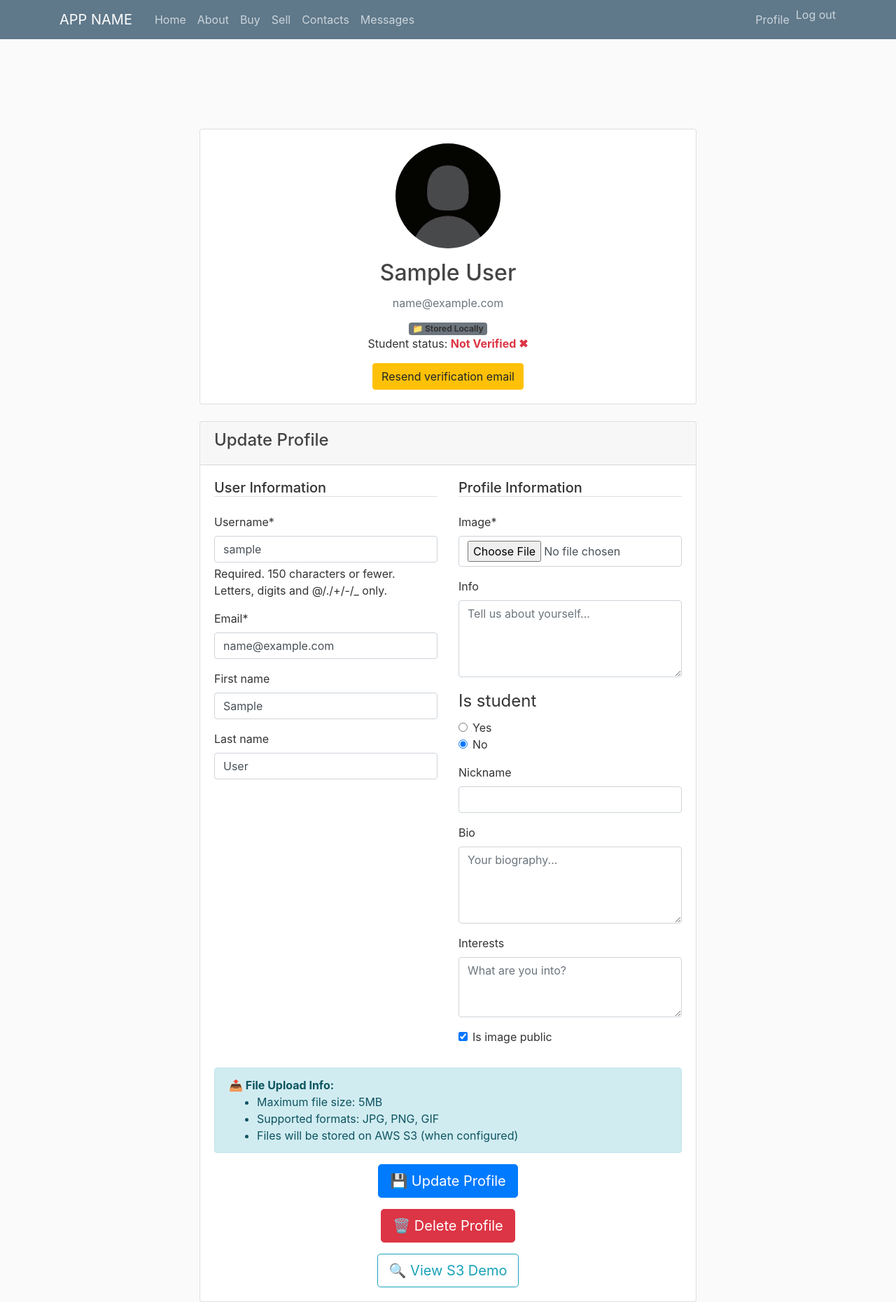
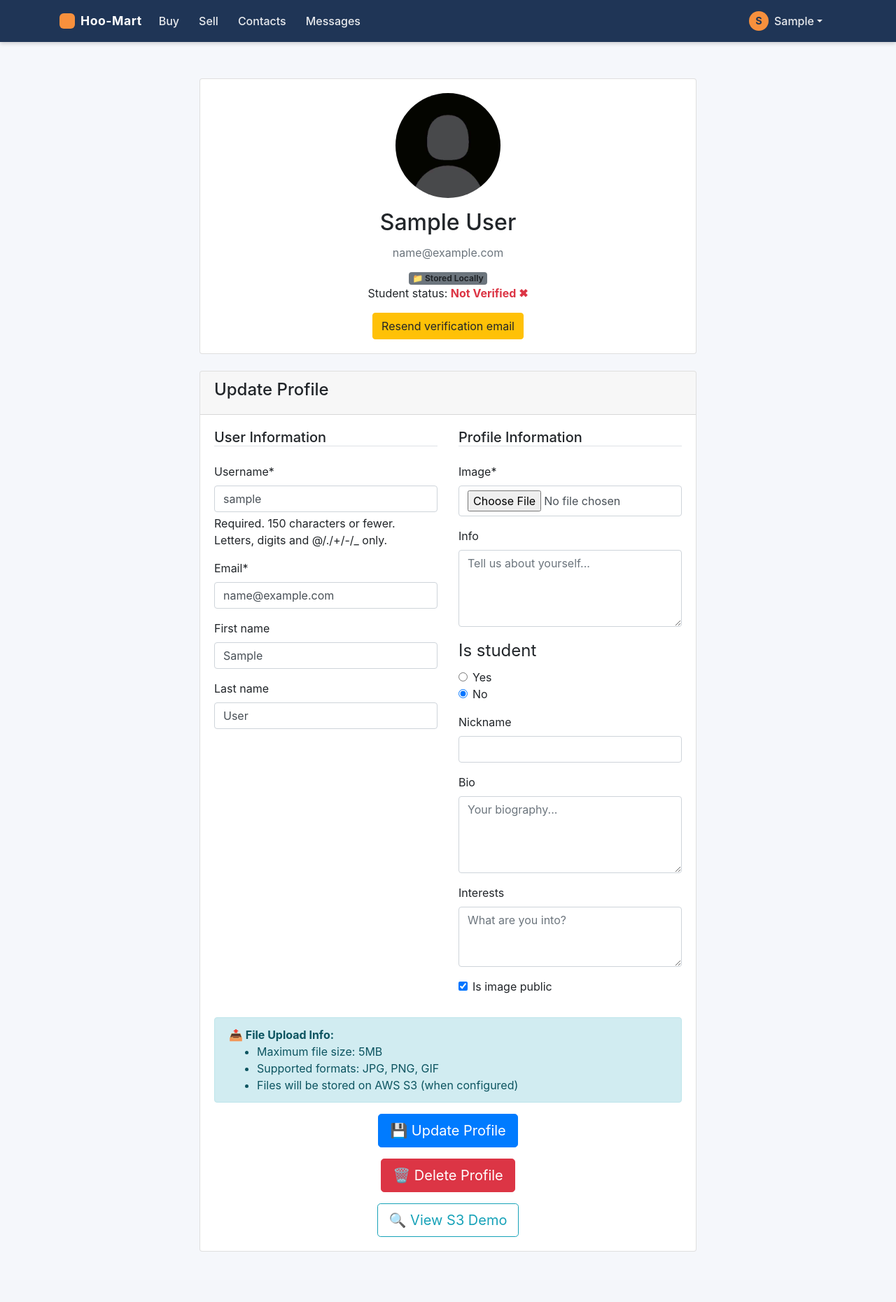
Before and after one commit to yueeez-c/Hoos-mart, a Django app: page /profile/ in a window 1280 px wide. Shown: the whole page at 70% size. After the commit the page ends 1789 px from the top, so only its background shows below. Run offline with Django 5.2, Linux system fonts and the light colour scheme; the visitor is signed in with stand-in values (Sample User, id 1); data comes from the database, SQL or seed files in the repository; data that the repository does not hold is empty; some libraries are stand-ins or nearby versions.

Commit message:
changes to ui

```diff
--- a/home/static/home/main.css
+++ b/home/static/home/main.css
@@ -1,89 +1,186 @@
+/* Base layout */
 body {
-  background: #fafafa;
-  color: #333333;
-  margin-top: 5rem;
+  background-color: #f5f7fb;
+  font-family: -apple-system, BlinkMacSystemFont, "Segoe UI", Roboto, sans-serif;
 }
 
-h1, h2, h3, h4, h5, h6 {
-  color: #444444;
+.hoo-main {
+  padding-top: 88px; /* space for fixed navbar */
+  padding-bottom: 40px;
 }
 
-ul {
-  margin: 0;
+/* Navbar */
+.hoo-navbar {
+  background-color: #1f3556; /* deep navy */
+  box-shadow: 0 2px 6px rgba(0, 0, 0, 0.18);
 }
 
-.bg-steel {
-  background-color: #5f788a;
+.hoo-logo-icon {
+  width: 22px;
+  height: 22px;
+  border-radius: 6px;
+  background: #f7903d; /* UVA-ish orange */
+  display: inline-block;
 }
 
-.site-header .navbar-nav .nav-link {
-  color: #cbd5db;
-}
-
-.site-header .navbar-nav .nav-link:hover {
+.hoo-logo-text {
+  font-weight: 700;
+  letter-spacing: 0.03em;
+  font-size: 1.1rem;
   color: #ffffff;
 }
 
-.site-header .navbar-nav .nav-link.active {
+.navbar-dark .navbar-nav .nav-link {
+  color: rgba(255, 255, 255, 0.9);
   font-weight: 500;
+  margin-right: 0.75rem;
 }
 
-.content-section {
-  background: #ffffff;
-  padding: 10px 20px;
-  border: 1px solid #dddddd;
-  border-radius: 3px;
-  margin-bottom: 20px;
+.navbar-dark .navbar-nav .nav-link:hover,
+.navbar-dark .navbar-nav .nav-link.active {
+  color: #ffffff;
+  border-bottom: 2px solid #f7903d;
+  padding-bottom: 0.25rem;
 }
 
-.article-title {
-  color: #444444;
+.hoo-avatar {
+  width: 28px;
+  height: 28px;
+  border-radius: 999px;
+  background-color: #f7903d;
+  color: #1f3556;
+  display: flex;
+  align-items: center;
+  justify-content: center;
+  font-weight: 700;
+  font-size: 0.9rem;
 }
 
-a.article-title:hover {
-  color: #428bca;
-  text-decoration: none;
+.hoo-logout-btn {
+  color: #c0392b;
 }
 
-.article-content {
-  white-space: pre-line;
+/* Home page */
+.home-hero {
+  margin-bottom: 1.5rem;
 }
 
-.article-img {
-  height: 65px;
-  width: 65px;
-  margin-right: 16px;
+.home-title {
+  font-size: 2.4rem;
+  font-weight: 700;
+  color: #1f2933;
+  margin-bottom: 0.25rem;
 }
 
-.article-metadata {
-  padding-bottom: 1px;
-  margin-bottom: 4px;
-  border-bottom: 1px solid #e3e3e3
+.home-subtitle {
+  font-size: 1.1rem;
+  color: #6b7280;
 }
 
-.article-metadata a:hover {
-  color: #333;
-  text-decoration: none;
+.home-section {
+  margin-bottom: 1.75rem;
 }
 
-.article-svg {
-  width: 25px;
-  height: 25px;
-  vertical-align: middle;
+.home-section-title {
+  font-size: 1.2rem;
+  font-weight: 600;
+  color: #1f2933;
 }
 
-.account-img {
-  height: 125px;
-  width: 125px;
-  margin-right: 20px;
-  margin-bottom: 16px;
+.home-section-link {
+  font-size: 0.95rem;
+  color: #2563eb;
 }
 
-.account-heading {
-  font-size: 2.5rem;
+/* Listings */
+.home-listings-deck {
+  margin-top: 0.75rem;
 }
-.account-img {
-    width: 100px;
-    height: 100px;
-    object-fit: cover;
+
+.home-listing-card {
+  border-radius: 14px;
+  box-shadow: 0 4px 12px rgba(15, 23, 42, 0.08);
+  border: none;
+  min-width: 0;
 }
+
+.home-listing-img {
+  height: 150px;
+  object-fit: cover;
+  border-top-left-radius: 14px;
+  border-top-right-radius: 14px;
+}
+
+.home-listing-meta {
+  font-size: 0.9rem;
+  color: #6b7280;
+}
+
+.home-listing-price {
+  font-weight: 600;
+  color: #111827;
+}
+
+.home-empty-state {
+  padding: 1.25rem;
+  background: #ffffff;
+  border-radius: 12px;
+  border: 1px dashed #cbd5e1;
+  color: #6b7280;
+}
+
+/* Buttons */
+.hoo-btn-primary,
+.hoo-btn-secondary {
+  min-width: 130px;
+  padding: 0.55rem 1.3rem;
+  border-radius: 999px;
+  font-weight: 600;
+  border: none;
+}
+
+.hoo-btn-primary {
+  background-color: #f7903d;
+  color: #ffffff;
+}
+
+.hoo-btn-primary:hover {
+  background-color: #f97316;
+  color: #ffffff;
+}
+
+.hoo-btn-secondary {
+  background-color: #ffffff;
+  color: #1f3556;
+  border: 1px solid #d1d5db;
+}
+
+.hoo-btn-secondary:hover {
+  background-color: #e5e7eb;
+  color: #1f3556;
+}
+
+.home-actions {
+  display: flex;
+  flex-wrap: wrap;
+  gap: 0.75rem;
+}
+
+/* Safety card */
+.home-safety-card {
+  border-radius: 14px;
+  border: none;
+  background: #fff7ed;
+  box-shadow: 0 2px 8px rgba(249, 115, 22, 0.15);
+}
+
+/* Mobile tweaks */
+@media (max-width: 767.98px) {
+  .home-listing-img {
+    height: 140px;
+  }
+
+  .home-title {
+    font-size: 2rem;
+  }
+}
--- a/home/templates/home/base.html
+++ b/home/templates/home/base.html
@@ -1,6 +1,6 @@
 {% load static %}
 <!DOCTYPE html>
-<html>
+<html lang="en">
 <head>
   <meta charset="utf-8">
   <meta name="viewport" content="width=device-width, initial-scale=1, shrink-to-fit=no">
@@ -9,62 +9,100 @@
         href="https://cdn.jsdelivr.net/npm/bootstrap@4.0.0/dist/css/bootstrap.min.css"
         crossorigin="anonymous">
 
+  <!-- Your custom styles -->
   <link rel="stylesheet" href="{% static 'home/main.css' %}">
-  <title>{% block title %}APP NAME{% endblock %}</title>
+
+  <title>{% block title %}Hoo-Mart{% endblock %}</title>
 </head>
+<body>
 
-<body>
 <header class="site-header">
-  <nav class="navbar navbar-expand-md navbar-dark bg-steel fixed-top">
+  <nav class="navbar navbar-expand-md navbar-dark hoo-navbar fixed-top">
     <div class="container">
-      <a class="navbar-brand mr-4" href="/">APP NAME</a>
+      <!-- Left: logo / app name -->
+      <a class="navbar-brand d-flex align-items-center" href="{% url 'app-home' %}">
+        <span class="hoo-logo-icon mr-2"></span>
+        <span class="hoo-logo-text">Hoo-Mart</span>
+      </a>
+
+      <!-- Mobile toggle -->
       <button class="navbar-toggler" type="button" data-toggle="collapse"
-              data-target="#navbarToggle">
+              data-target="#navbarToggle" aria-controls="navbarToggle"
+              aria-expanded="false" aria-label="Toggle navigation">
         <span class="navbar-toggler-icon"></span>
       </button>
 
       <div class="collapse navbar-collapse" id="navbarToggle">
-        <!-- Left side -->
-        <div class="navbar-nav mr-auto">
-          <a class="nav-item nav-link" href="{% url 'app-home' %}">Home</a>
-          <a class="nav-item nav-link" href="{% url 'home-about' %}">About</a>
-          <a class="nav-item nav-link" href="{% url 'marketplace-buy' %}">Buy</a>
-          <a class="nav-item nav-link" href="{% url 'marketplace-sell' %}">Sell</a>
+        <!-- Left side nav -->
+        <ul class="navbar-nav mr-auto">
+          <li class="nav-item">
+            <a class="nav-link {% if request.resolver_match.url_name == 'marketplace-buy' %}active{% endif %}"
+              href="{% url 'marketplace-buy' %}">Buy</a>
+          </li>
+          <li class="nav-item">
+            <a class="nav-link {% if request.resolver_match.url_name == 'marketplace-sell' %}active{% endif %}"
+              href="{% url 'marketplace-sell' %}">Sell</a>
+          </li>
 
           {% if user.is_authenticated %}
-            <a class="nav-item nav-link" href="{% url 'messaging:contacts' %}">Contacts</a>
-
             <li class="nav-item">
-              <a class="nav-link" href="{% url 'messaging:conversations' %}">
+              <a class="nav-link {% if request.resolver_match.app_name == 'messaging' and request.resolver_match.url_name == 'contacts' %}active{% endif %}"
+                href="{% url 'messaging:contacts' %}">
+                Contacts
+              </a>
+            </li>
+            <li class="nav-item">
+              <a class="nav-link {% if request.resolver_match.app_name == 'messaging' and request.resolver_match.url_name == 'conversations' %}active{% endif %}"
+                href="{% url 'messaging:conversations' %}">
                 Messages
-                <span id="messages-unread" class="badge badge-danger d-none">0</span>
+                <span id="messages-unread" class="badge badge-pill badge-danger d-none">0</span>
               </a>
             </li>
           {% endif %}
-        </div>
+        </ul>
 
-        <!-- Right side -->
-        <div class="navbar-nav">
+
+        <!-- Right side (profile / auth) -->
+        <ul class="navbar-nav">
           {% if user.is_authenticated %}
-            <a class="nav-item nav-link" href="{% url 'profile' %}">Profile</a>
-
-            <form method="POST" action="{% url 'logout' %}" class="nav-item">
-              {% csrf_token %}
-              <button type="submit" class="btn btn-link nav-link p-0 m-0">Log out</button>
-            </form>
+            <li class="nav-item dropdown">
+              <a class="nav-link dropdown-toggle d-flex align-items-center"
+                 href="#" id="profileDropdown" role="button" data-toggle="dropdown">
+                <div class="hoo-avatar mr-2">
+                  {{ user.username|first|upper }}
+                </div>
+                <span class="hoo-nav-username">
+                  {{ user.profile.nickname|default:user.first_name|default:user.username }}
+                </span>
+              </a>
+              <div class="dropdown-menu dropdown-menu-right" aria-labelledby="profileDropdown">
+                <a class="dropdown-item" href="{% url 'profile' %}">Profile</a>
+                <a class="dropdown-item" href="{% url 'home-about' %}">About</a>
+                <div class="dropdown-divider"></div>
+                <form method="POST" action="{% url 'logout' %}" class="px-3">
+                  {% csrf_token %}
+                  <button type="submit" class="btn btn-link p-0 hoo-logout-btn">Log out</button>
+                </form>
+              </div>
+            </li>
           {% else %}
-            <a class="nav-item nav-link" href="{% url 'messaging:login_required' %}">Messages</a>
-            <a class="nav-item nav-link" href="{% url 'login' %}">Log in</a>
-            <a class="nav-item nav-link" href="{% url 'account_signup' %}">Sign up</a>
+            <li class="nav-item">
+              <a class="nav-link" href="{% url 'login' %}">Log in</a>
+            </li>
+            <li class="nav-item">
+              <a class="nav-link" href="{% url 'account_signup' %}">Sign up</a>
+            </li>
           {% endif %}
-        </div>
+        </ul>
       </div>
     </div>
   </nav>
 </header>
 
-<main class="container" style="padding-top: 80px;">
-  {% block content %}{% endblock %}
+<main class="hoo-main">
+  <div class="container">
+    {% block content %}{% endblock %}
+  </div>
 </main>
 
 <!-- Scripts -->
@@ -102,8 +140,6 @@
 </script>
 {% endif %}
 
-<!-- Extra per-page scripts -->
 {% block extra_scripts %}{% endblock %}
-
 </body>
 </html>
```
Also changed, not shown: home/templates/home/home.html (+80 -14 lines), home/views.py (+16 -8 lines).
